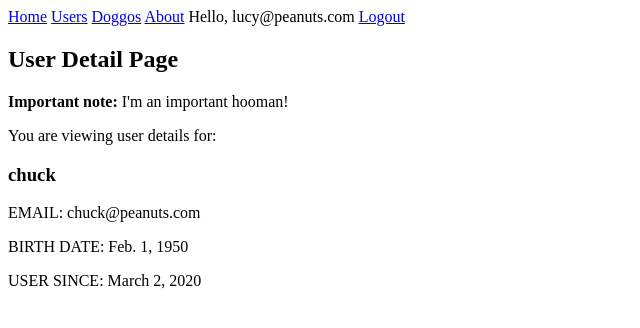
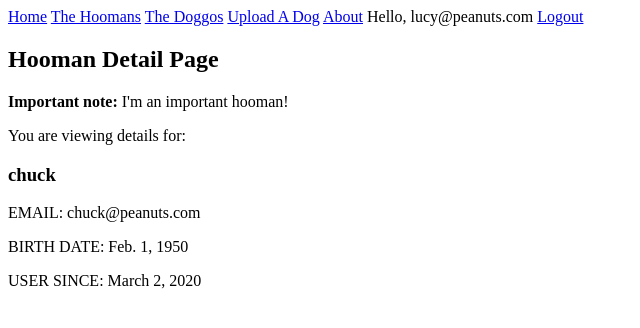
Before and after one commit to mpresto/ump, a Django app: page /users/2 in a window 1280 px wide. Shown: the top 328 px of the page, without its empty margins (0-640 px from the left). Run offline with Django 3.2, Linux system fonts and the light colour scheme; a user stored in the database is signed in; data comes from the database, SQL or seed files in the repository; both versions use the stored data as it was after the commit.

Commit message:
Dog Uploader and Submit Ratings functionality completed.

```diff
--- a/u_app/templates/base.html
+++ b/u_app/templates/base.html
@@ -5,8 +5,9 @@
 
 <body>
     <a href="{% url 'home' %}">Home</a>
-    <a href="{% url 'users' %}">Users</a>
-    <a href="{% url 'doggo_polls' %}">Doggos</a>
+    <a href="{% url 'users' %}">The Hoomans</a>
+    <a href="{% url 'doggo_polls' %}">The Doggos</a>
+    <a href="{% url 'register_dog' %}">Upload A Dog</a>
     <a href="{% url 'about_me' %}">About</a>
 
     {% if user.is_authenticated %}
--- a/u_app/templates/doggo_upload_template.html
+++ b/u_app/templates/doggo_upload_template.html
@@ -10,7 +10,7 @@
 <body>
 <h2>Upload A Doggo</h2>
 
-<form method="post" action="{% url 'doggo_detail' %}">
+<form method="post" action="{% url 'register_dog' %}">
 
     {% csrf_token %}
     {{ form.as_p }}
--- a/u_app/templates/user_detail.html
+++ b/u_app/templates/user_detail.html
@@ -2,17 +2,17 @@
 <html>
 
 <head>
-    <title>User Detail Page</title>
+    <title>Hooman Detail Page</title>
 </head>
 
 {% extends 'base.html' %}
 
 {% block content %}
 
-<h2>User Detail Page</h2>
+<h2>Hooman Detail Page</h2>
 <body>
     <p><b>Important note: </b>{{some_other_data }}</p>
-    <p>You are viewing user details for:<p><h3>{{ all_about_user.user_detail.full_name }}</h3>
+    <p>You are viewing details for:<p><h3>{{ all_about_user.user_detail.full_name }}</h3>
     <p>EMAIL: {{ all_about_user.user_detail.email }}
     <p>BIRTH DATE: {{ all_about_user.user_detail.birth_date|date }}</p>
     <p>USER SINCE: {{ all_about_user.user_detail.registration_date|date }}</p>
--- a/u_app/templates/users.html
+++ b/u_app/templates/users.html
@@ -2,7 +2,7 @@
 <html>
 
 <head>
-    <title>User Database Table</title>
+    <title>Hooman Database Table</title>
 </head>
 
 {% extends 'base.html' %}
@@ -10,7 +10,7 @@
 {% block content %}
 
 <body>
-    <h2>User Table</h2>
+    <h2>Hooman Table</h2>
 
     <table border="1">
         <td>USER ID</td>
--- a/u_app/views.py
+++ b/u_app/views.py
@@ -10,8 +10,8 @@ from django.contrib import messages
 
 from django.contrib.auth.hashers import PBKDF2PasswordHasher   # for hashing, duh
 
-from .models import MyUser, Doggo
-from .forms import Registration_Form, Doggo_Upload_Form, Rating_Vote_Form
+from .models import MyUser, Doggo, Rating
+from .forms import Registration_Form, Doggo_Upload_Form, Rating_Form
 from django.utils import timezone
 import datetime
 import pickle
@@ -80,8 +80,10 @@ def register_user(request):
             new_user.last_login = timezone.now()
             new_user.save(update_fields=['last_login'])
 
-            authenticated_user = authenticate(email=new_user.email,
-                password=request.POST['password'])
+            authenticated_user = authenticate(
+                email=new_user.email,
+                password=request.POST['password']
+                )
 
         # log the new user in
             login(request, new_user)
@@ -140,29 +142,30 @@ def doggo_polling(request):
 
 @login_required
 def submit_rating(request):
-    """Submit the rating vote"""
-    # create submission field
-    # vote_value = request.POST.get('rate_value')
-    # voter = request.POST.get(MyUser.id)
-    # return HttpResponse(voter)
+    """Record user's rating value for the doggo"""
+
+    # render form
+    # vote_value = request.POST.get('vote_value')
+    # rated_doggo = request.POST.get('dogvar.id')
+    # user_who_voted = request.POST.get('user.id')
+
+    # return HttpResponse(user_who_voted)
 
     if request.method != 'POST':
-        form = Rating_Vote_Form()
+        form = Rating_Form()
 
-    # if 10 > vote_value > 20:
-    #     messages.add_message(request, messages.INFO,
-    #         'Rating must be between 10 and 20, because all dogs are 10/10 or more!')
-    #     return render(request, 'doggo_poll_template.html')
-    # else:
-    #     messages.add_message(request, messages.SUCCESS, 'Submitted your rating!')
-    #     return render(request, 'doggo_poll_template.html')
+    else:
+        # Process created form
+        form = Rating_Form(data=request.POST)
 
-    # collect doggo's id
-    # set doggo's rating for that user
-    # return a success message
-
-    context = {'form': form}
-    return render(request, 'doggo_upload_template.html', context)
+        if form.is_valid():
+            form.save()
+            messages.add_message(
+                    request, messages.SUCCESS, 'Rating submitted!'
+                    )
+            # return HttpResponse(status=204)
+        dogs = Doggo.objects.all()
+        return render(request, 'doggo_poll_template.html', {'dogvars': dogs})
 
 
 @login_required
@@ -182,8 +185,15 @@ def create_a_doggo(request):
             new_doggo.entry_date = timezone.now()
             new_doggo.save(update_fields=['entry_date'])
 
+            # get new_doggos's id
+            # info_for_template = Doggo.objects.get(id=new_doggo.dog_id)
+
             # take user to doggie detail page
-            return HttpResponseRedirect('doggo_detail')
+            # return HttpResponse(info_for_template)
+            messages.add_message(
+                request, messages.SUCCESS, 'Doggo successfully registered!'
+                )
+            return TemplateResponse(request, 'home_template.html')
 
     context = {'form': form}
     return render(request, 'doggo_upload_template.html', context)
```
Also changed, not shown: u_app/forms.py (+12 -8 lines), u_app/templates/doggo_poll_template.html (+28 -9 lines), db.sqlite3.
